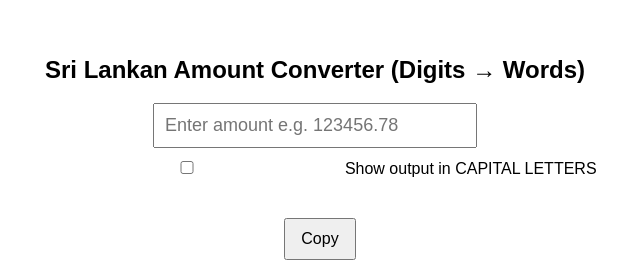
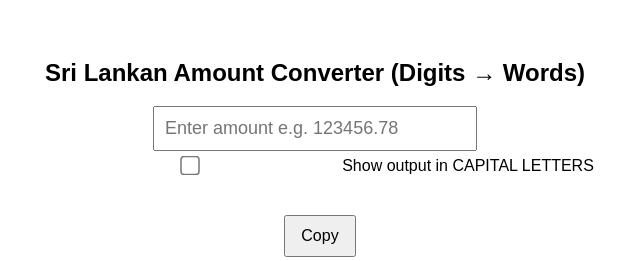
Before and after one commit to shihanzi/AmountInWords, a plain HTML site: page index.html in a window 1280 px wide. Shown: the part 252-513 px from the top of the page, without its empty margins (325-965 px from the left). Drawn offline with Linux system fonts and the light colour scheme.

Commit message:
css_changes

```diff
--- a/index.html
+++ b/index.html
@@ -11,10 +11,10 @@
 <body>
     <h2>Sri Lankan Amount Converter (Digits → Words)</h2>
 <input type="number" id="amount" placeholder="Enter amount e.g. 123456.78" oninput="convert()">
-<label style="margin-top:10px; display:block;">
+<div id="capitalLbl">
     <input type="checkbox" id="capsToggle" onchange="applyCaps()">
-    Show output in CAPITAL LETTERS
-</label>
+   <span id="capitalTxt">Show output in CAPITAL LETTERS</span>
+</div>
 <p id="output"></p>
 <button id="copyBtn" onclick="copyText()">Copy</button>
 <p id="helpline">EasyPack Solutions Helpline - 0777217731</p>
--- a/main.css
+++ b/main.css
@@ -4,22 +4,55 @@ body {
     height: 100vh;
     display: flex;
     flex-direction: column;
-    justify-content: center;   /* vertical center */
-    align-items: center;       /* horizontal center */
+    justify-content: center;
+    /* vertical center */
+    align-items: center;
+    /* horizontal center */
     text-align: center;
 }
 
-    input { width: 300px; padding: 10px; font-size: 18px; }
-    p { margin-top: 20px; font-size: 20px; font-weight: bold; color: forestgreen;}
+input {
+    width: 300px;
+    padding: 10px;
+    font-size: 18px;
+}
+
+p {
+    margin-top: 20px;
+    font-size: 20px;
+    font-weight: bold;
+    color: forestgreen;
+}
+
 #copyBtn {
     padding: 10px 15px;
     font-size: 16px;
     cursor: pointer;
     margin-left: 10px;
 }
+
 #helpline {
     position: fixed;
     bottom: 10px;
     font-size: 14px;
     color: rgb(238, 31, 31);
 }
+
+#capitalLbl {
+    display: inline-flex;
+    justify-content: center;
+    align-items: center;
+    gap: 2px;
+    margin-top: 5px;
+}
+
+#capitalTxt {
+    font-size: 16px;
+    margin: 0;
+}
+
+#capsToggle {
+    transform: scale(1.5);
+    margin-right: 0px;
+    padding-right: 0px;
+}
```
Lines whose indentation alone changed are shown as unchanged.
